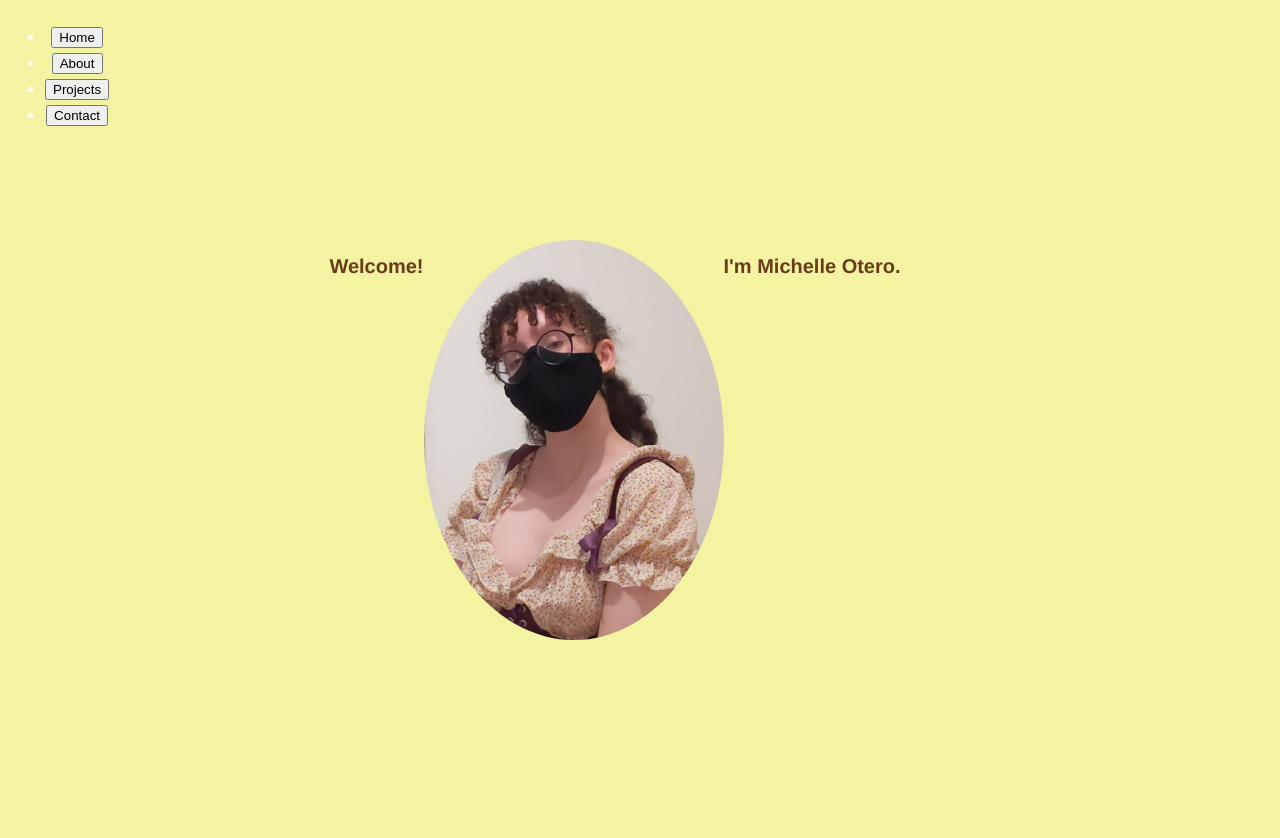
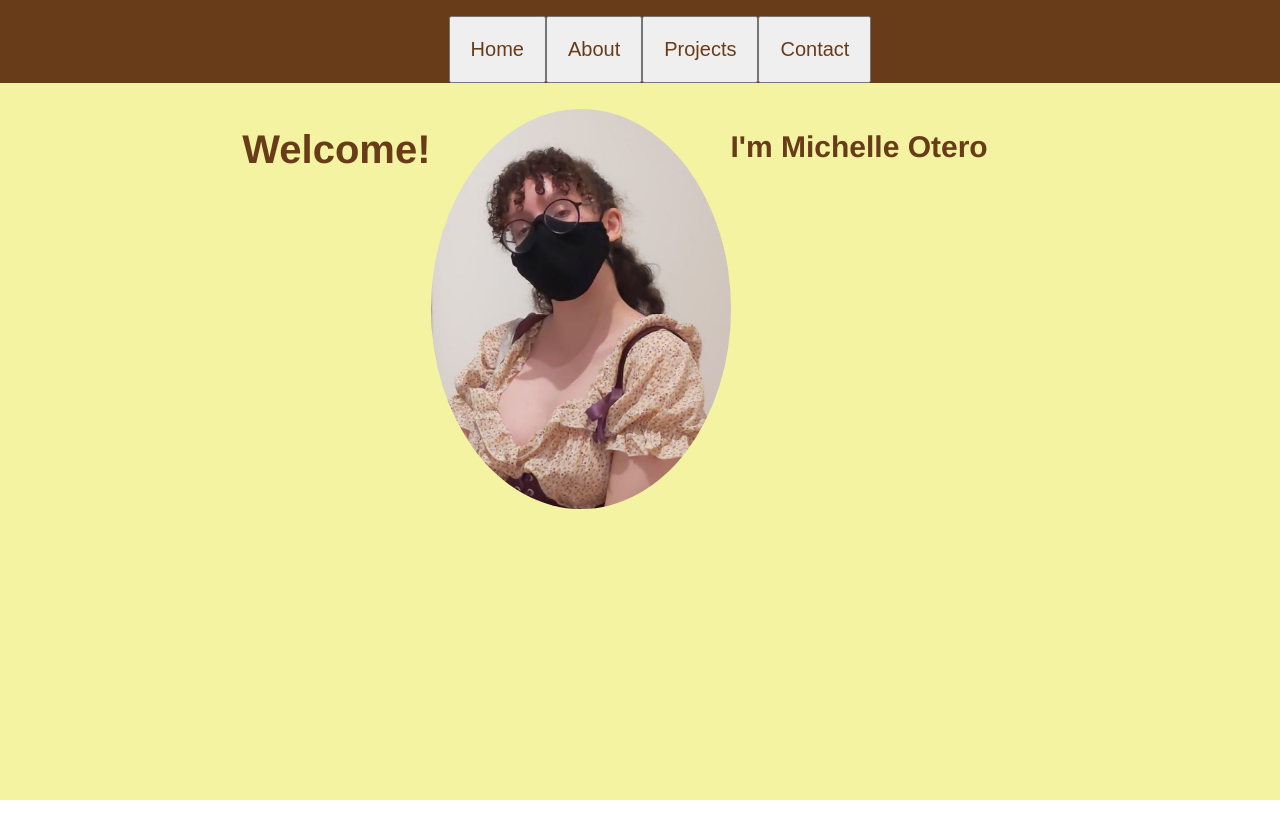
Before and after one commit to LadyEgg/portfolio, a React (Create React App) app: page / in a window 1280 px wide. After the commit the page ends 800 px from the top, so only its background shows below. Built offline with nearby package versions, Linux system fonts and the light colour scheme.

Commit message:
Continued working on the css for home and about pages.

```diff
--- a/src/App.css
+++ b/src/App.css
@@ -4,7 +4,7 @@
   font: 16px/26px Helvetica, Helvetica Neue, Arial;
   color: rgb(104, 60, 24);
   background-color: rgb(243, 243, 162);
-  min-height: 40vh;
+  min-height: 100vh;
 
 }
 
@@ -17,16 +17,6 @@
   .App-logo {
     animation: App-logo-spin infinite 20s linear;
   }
-}
-
-.App-header {
-  display: flex;
-  flex-direction: row;
-  align-items: center;
-  background-color: rgb(243, 243, 162);
-
-  font-size: calc(10px + 1vmin);
-  color: white;
 }
 
 .App-link {
--- a/src/Containers/About.js
+++ b/src/Containers/About.js
@@ -5,9 +5,11 @@ function About() {
     return(
     <div className='About'>
         <h1 > About Me </h1>
-        <div className='Para'>
+    <div className='Para'>
+        <div className="Box"></div>
         <p>Hello, I am a graduate from Lehman College with a Bachelors in Computer Graphics Imaging. My goals for the future are to learn python! </p>
     </div>
+
     </div>
     )
 }
--- a/src/Containers/Home.js
+++ b/src/Containers/Home.js
@@ -5,15 +5,13 @@ import '../css/Home.css'
 function Home() {
     return(
     <div className="Home">
+    <div className="Profile-border"></div>
+    <div className="Home-intro">
+        <div className="Welcome"><h1> Welcome! </h1></div>
+        <div className="Home-pic"></div>
+        <div className="Name"><h2> I'm Michelle Otero </h2></div>
+    </div>
 
-
-    <div className="Profile-border"></div>
-
-    <div className="Home-intro">
-        <h1> Welcome! </h1>
-        <div className="Home-pic"></div>
-        <h1> I'm Michelle Otero.</h1>
-    </div>
     </div>
     )
 }
--- a/src/Containers/NavBar.js
+++ b/src/Containers/NavBar.js
@@ -5,7 +5,7 @@ import '../css/NavBar.css'
 function NavBar(){
     return(
         <div className='NavBar'>
-            <div className='Button'></div>
+
         <ul>
             <li>
                 <Link to="/"><button>Home</button></Link>
--- a/src/Containers/Projects.js
+++ b/src/Containers/Projects.js
@@ -2,7 +2,7 @@ import React from 'react'
 
 function Projects() {
     return(
-    <div>
+    <div className="Projects">
         <h1> Projects </h1>
     </div>
     )
--- a/src/css/About.css
+++ b/src/css/About.css
@@ -1,20 +1,15 @@
 .About {
-
     display: flex;
-    flex-direction: row;
-    text-align: center;
-    overflow: hidden;
-    position: relative;
     justify-content: center;
     align-items: center;
-
     height: 68vh;
 }
 .Para {
     display: flex;
     justify-content: center;
     flex-direction: column;
+    padding: 50px;
     height: 10vh;
     z-index: 5;
-
+ border: 1px solid green;
 }
--- a/src/css/Home.css
+++ b/src/css/Home.css
@@ -1,22 +1,26 @@
 .Home {
-    justify-content: center;
-    display: flex;
+     display: flex;
+     justify-content: center;
+    padding: 19px;
 }
 .Home-intro {
     display: flex;
-    font-size: calc(10px );
-    margin: 50px 50px 200px 0px;
+    font-size: calc(20px );
+    margin: 50px 50px 230px 0px;
 
 }
+.Name{
+    display: flex;
+    font-size: calc(20px );
 
+}
+.Welcome {
+    display: flex;
+    font-size: calc(20px );
+
+}
 .Profile-border{
     display: flex;
-    flex-direction: row;
-    text-align: center;
-    overflow: hidden;
-    position: relative;
-    justify-content: center;
-    align-items: center;
     box-shadow: 0 5px 0px 0px var(--white);
     border-radius: 50%;
     height: 100px;
@@ -25,13 +29,9 @@
 .Home-pic {
     display: flex;
     flex-direction: row;
-    overflow: hidden;
-    position: relative;
-    justify-content: center;
-    align-items: center;
     height: 400px;
     width: 300px;
-   border-radius: 50%;
+    border-radius: 50%;
     background-image: url("../images/Profile Image.jpg");
     background-size: 300px;
 }
--- a/src/css/NavBar.css
+++ b/src/css/NavBar.css
@@ -1,10 +1,28 @@
 .NavBar {
-    display: flex;
-    justify-content: center;
-   padding: 5px;
+    position: absolute;
+    background-color: rgb(104, 60, 24);
+    top: 0;
+    text-align: center;
+    width: 100vw;
+    height: 6vh;
 
 }
+ul {
+    list-style-type: none;
+    overflow: hidden;
+    background-color: rgb(104, 60, 24);
+  }
+
+li {
+    display: inline;
+  }
 
 .Button {
     color: yellow;
 }
+button {
+    font-size: 20px;
+    color:rgb(104, 60, 24);
+    padding: 20px;
+
+}
--- a/src/css/Projects.css
+++ b/src/css/Projects.css
@@ -0,0 +1,4 @@
+.Projects{
+    display: flex;
+
+}
```
